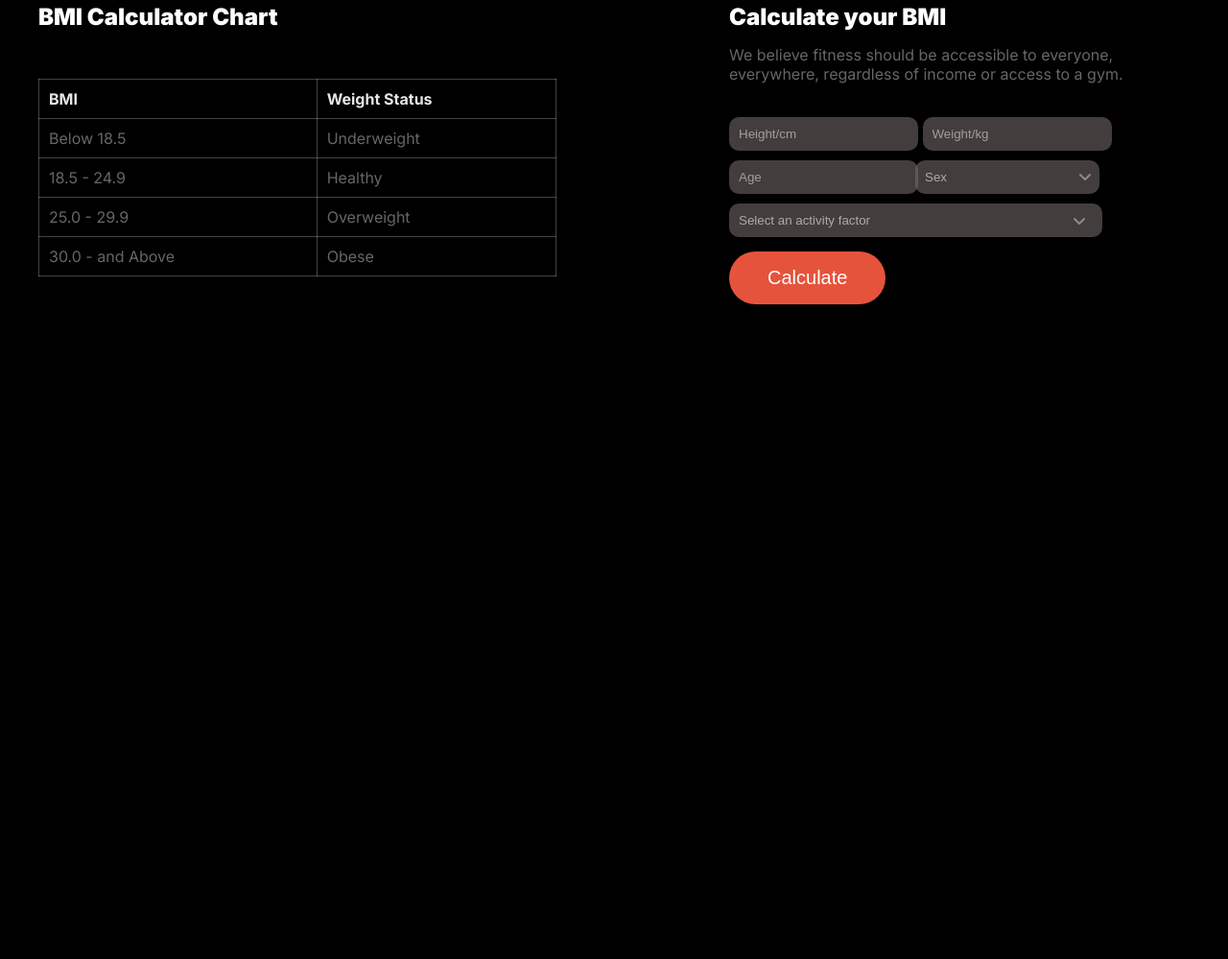
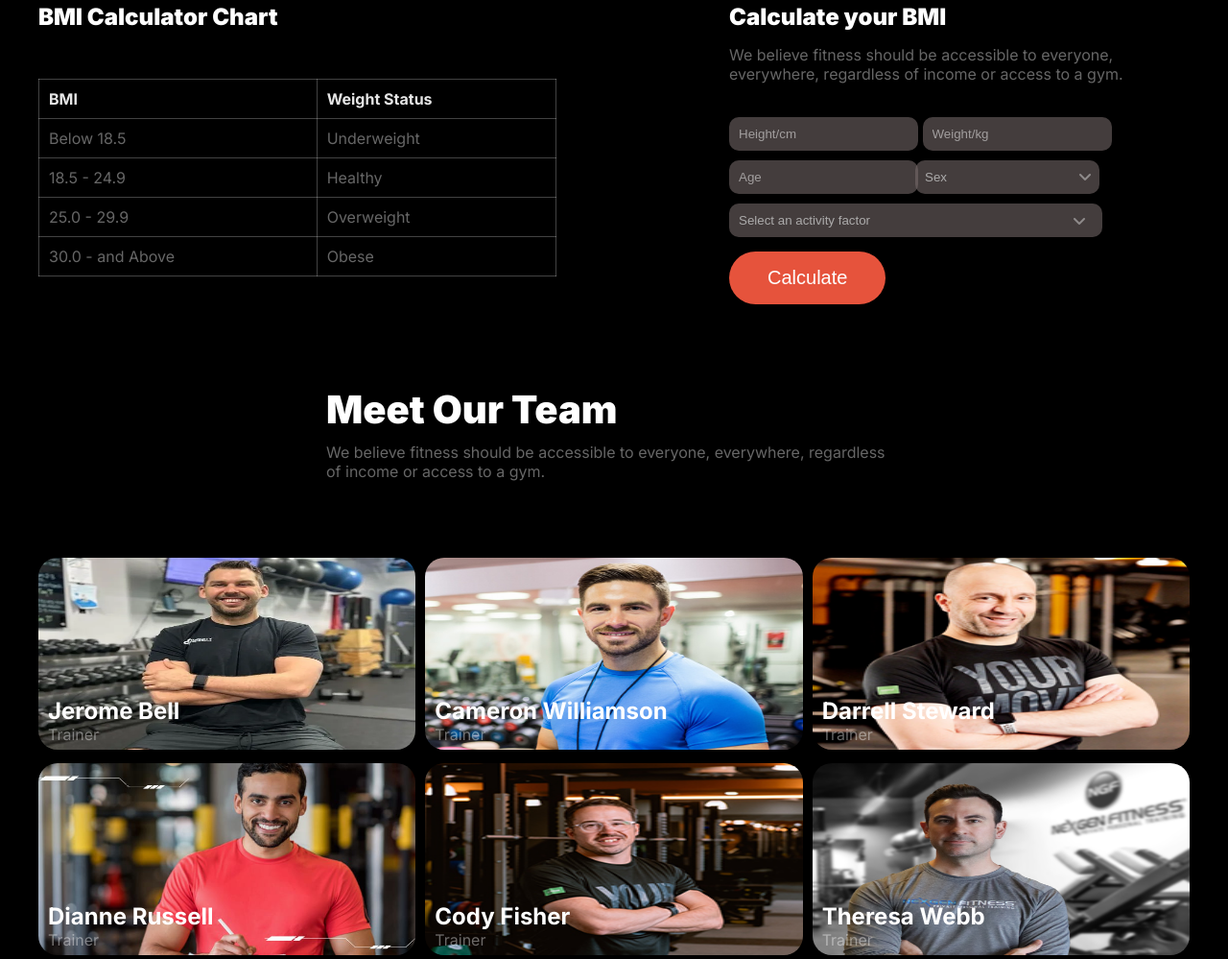
Before and after one commit to RAFIQUL595/Assignment-2, a plain HTML site: page index.html in a window 1280 px wide. Shown: the part 2016-3015 px from the top of the page at 96% size. Before the commit the page ends 2333 px from the top, so only its background shows below. Drawn offline with Linux system fonts and the light colour scheme; a web font is replaced by a local one.

Commit message:
team container style and responsive done

```diff
--- a/index.html
+++ b/index.html
@@ -189,6 +189,74 @@
         </div>
       </section>
       <!-- Bmi Container End Here -->
+
+      <!-- Team Container Start Here -->
+      <section class="team-container">
+        <div class="team-contain white-color">
+          <h2>Meet Our Team</h2>
+          <p>
+            We believe fitness should be accessible to everyone, everywhere,
+            regardless of income or access to a gym.
+          </p>
+        </div>
+        <div class="team-group display-grid">
+          <div class="team-list">
+            <div class="team-1">
+              <img src="images/trainer1.png" alt="" />
+              <div class="team-description white-color">
+                <h4>Jerome Bell</h4>
+                <p>Trainer</p>
+              </div>
+            </div>
+          </div>
+          <div class="team-list">
+            <div class="team-1">
+              <img src="images/trainer2.png" alt="" />
+              <div class="team-description white-color">
+                <h4>Cameron Williamson</h4>
+                <p>Trainer</p>
+              </div>
+            </div>
+          </div>
+          <div class="team-list">
+            <div class="team-1">
+              <img src="images/trainer3.png" alt="" />
+              <div class="team-description white-color">
+                <h4>Darrell Steward</h4>
+                <p>Trainer</p>
+              </div>
+            </div>
+          </div>
+          <div class="team-list">
+            <div class="team-1">
+              <img src="images/trainer4.png" alt="" />
+              <div class="team-description white-color">
+                <h4>Dianne Russell</h4>
+                <p>Trainer</p>
+              </div>
+            </div>
+          </div>
+          <div class="team-list">
+            <div class="team-1">
+              <img src="images/trainer5.png" alt="" />
+              <div class="team-description white-color">
+                <h4>Cody Fisher</h4>
+                <p>Trainer</p>
+              </div>
+            </div>
+          </div>
+          <div class="team-list">
+            <div class="team-1">
+              <img src="images/trainer6.png" alt="" />
+              <div class="team-description white-color">
+                <h4>Theresa Webb</h4>
+                <p>Trainer</p>
+              </div>
+            </div>
+          </div>
+        </div>
+      </section>
+      <!-- Team Container End Here -->
     </main>
     <footer></footer>
   </body>
--- a/styles/responsive.css
+++ b/styles/responsive.css
@@ -145,7 +145,27 @@
     width: 200px;
   }
   /* Bmi Container Responsive End Here */
+
+  /* Team Container Responsive Start Here */
+  .team-container {
+    width: 90%;
+    margin-left: 15px;
+    margin-right: 15px;
+  }
+  .team-contain {
+    width: 100%;
+    text-align: center;
+  }
+  .team-group {
+    grid-template-columns: repeat(1, 1fr);
+    gap: 20px;
+  }
+  .team-list .team-1 img {
+    height: 100%;
+  }
+  /* Team Container Responsive End Here */
 }
+/* Small Device Responsive End Here */
 
 /* Medium Device Responsive Start Here */
 @media screen and (min-width: 576px) and (max-width: 992px) {
@@ -224,8 +244,8 @@
     width: 40%;
   }
   .bmi-group {
-   width: 98%;
-   left: 111px;
+    width: 98%;
+    left: 111px;
   }
   .down-arrow {
     right: 268px;
@@ -239,5 +259,20 @@
     right: 162px;
   }
   /* Bmi Container Responsive End Here */
+
+  /* Team Container Responsive Start Here */
+  .team-container {
+    width: 95%;
+    margin-left: 15px;
+    margin-right: 15px;
+  }
+  .team-contain {
+    width: 100%;
+    text-align: center;
+  }
+  .team-list .team-1 img {
+    width: 100px;
+  }
+  /* Team Container Responsive End Here */
 }
 /* Medium Device Responsive End Here */
--- a/styles/style.css
+++ b/styles/style.css
@@ -377,3 +377,52 @@ body {
   opacity: 0.4;
 }
 /* Bmi Container Style End Here */
+
+/* Team Container Style Start Here */
+.team-container {
+  max-width: 1200px;
+  margin: 0 auto;
+  margin-top: 85px;
+}
+.team-contain {
+  width: 50%;
+  margin: 0 auto;
+  margin-bottom: 80px;
+}
+.team-contain h2 {
+  font-size: 2.5rem;
+  font-weight: 900;
+  margin-bottom: 10px;
+}
+.team-contain p {
+  font-size: 1rem;
+  font-weight: 400;
+  opacity: 0.4;
+}
+.team-group {
+  grid-template-columns: repeat(3, 1fr);
+  gap: 10px;
+}
+.team-list .team-1 img {
+  width: 300px;
+  height: 200px;
+  border-radius: 20px;
+  min-width: 100%;
+  min-height: 100%;
+}
+.team-1 {
+  position: relative;
+}
+.team-description {
+  position: absolute;
+  left: 10px;
+  bottom: 10px;
+}
+.team-description h4 {
+  font-size: 1.5rem;
+}
+.team-description p {
+  font-size: 1rem;
+  opacity: 0.4;
+}
+/* Team Container Style End Here */
```
